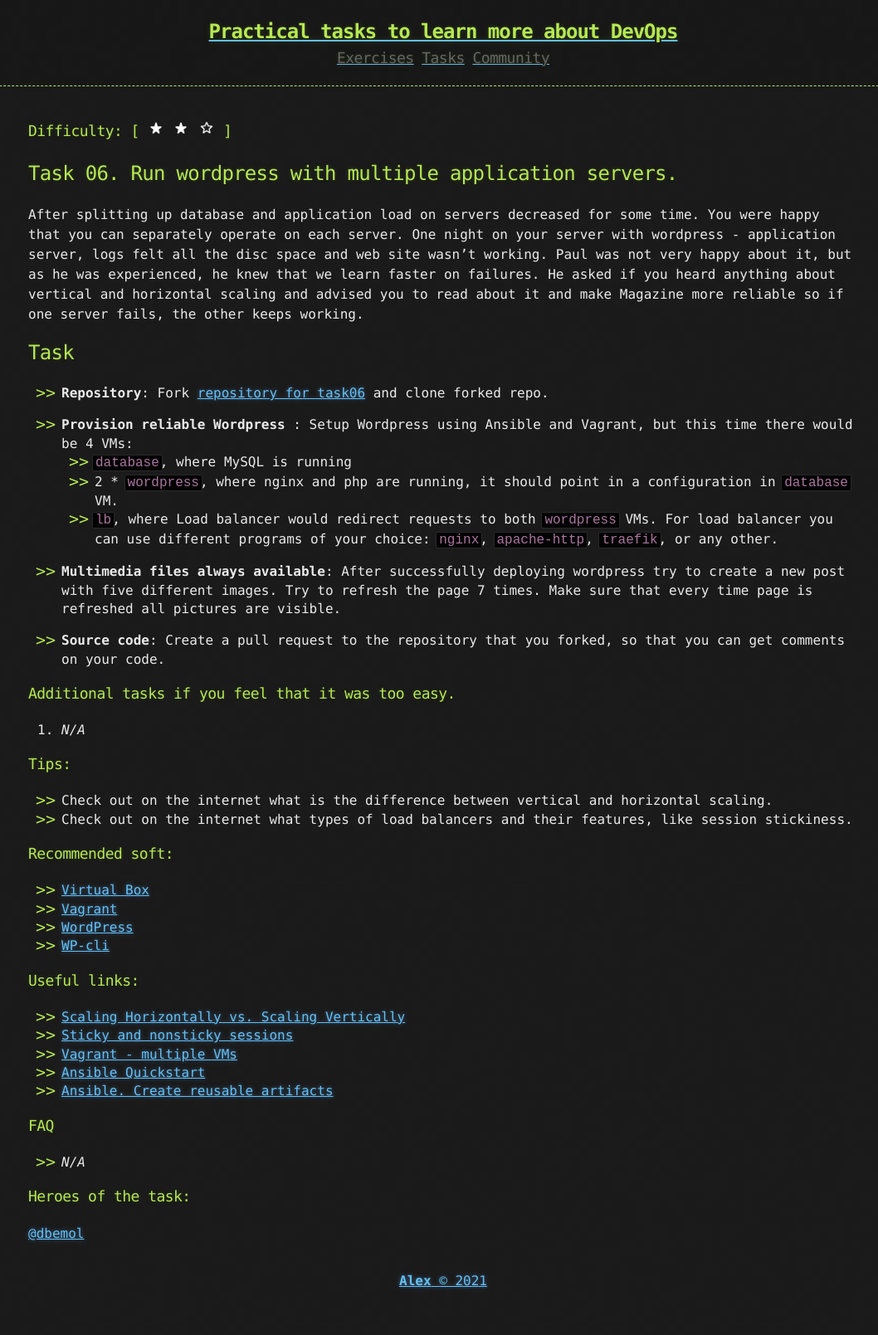
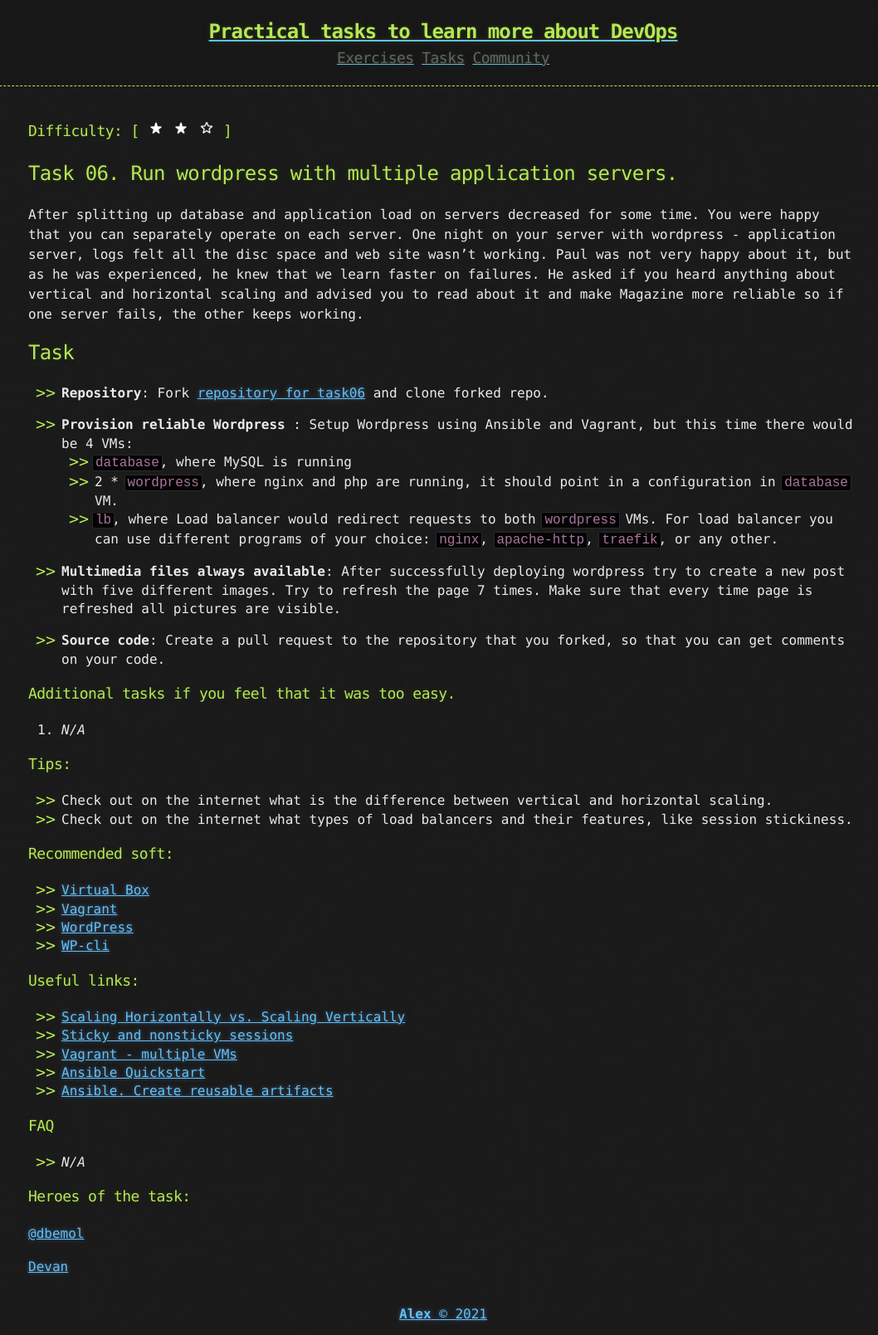
Before and after one commit to korney4eg/korney4eg.github.io, a Jekyll site: the page built from tasks/_posts/2021-01-01-phase1-task6-multi-application-servers-setup.md, in a window 1280 px wide. Shown: the whole page at 83% size, without its empty margins (106-1164 px from the left). Built offline with Jekyll 4.4.1, drawn with Linux system fonts in a browser that asks for light colours; before the commit the page ends 1569 px from its top, so only the background shows below that.

Commit message:
Adding heroes

```diff
--- a/tasks/_posts/2021-01-01-phase1-task6-multi-application-servers-setup.md
+++ b/tasks/_posts/2021-01-01-phase1-task6-multi-application-servers-setup.md
@@ -6,6 +6,7 @@ tags: "Phase1"
 difficulty: 2
 heroes:
   - '[@dbemol](https://www.reddit.com/user/dbemol/)'
+  - '[Devan](https://github.com/devanbenz)'
 ---
 
 After splitting up database and application load on servers decreased for some time. You were happy that you can separately operate on each server. One night on your server with wordpress - application server, logs felt all the disc space and web site wasn't working. Paul was not very happy about it, but as he was experienced, he knew that we learn faster on failures. He asked if you heard anything about vertical and horizontal scaling and advised you to read about it and make Magazine more reliable so if one server fails, the other keeps working.
```
